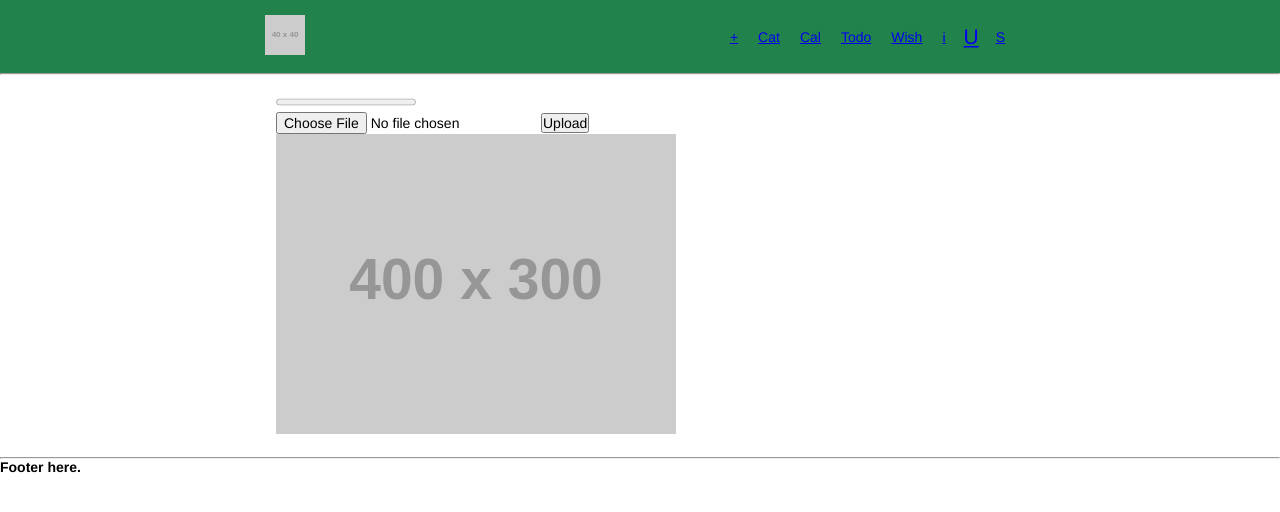
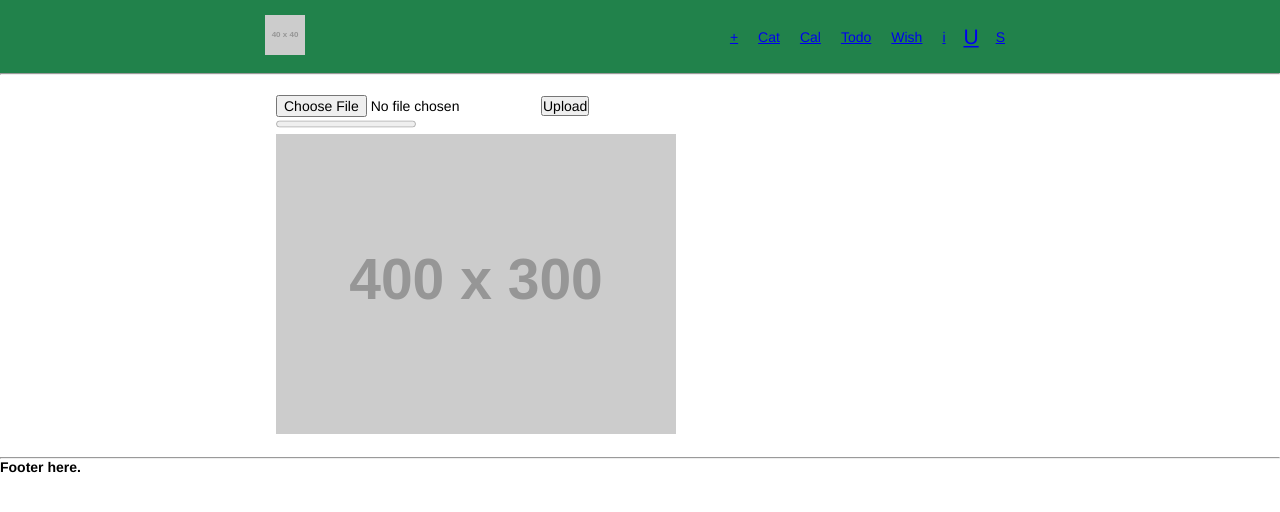
Before and after one commit to FAIRit/fe-plant-me-up, a React (Create React App) app: page /imageUpload in a window 1280 px wide. Shown: the top 512 px of the page. Built offline with nearby package versions, Linux system fonts and the light colour scheme.

Commit message:
WIP image upload

```diff
--- a/src/App.scss
+++ b/src/App.scss
@@ -25,15 +25,11 @@ background-color: $brand-color;
 }
 
 .c-site-header-logo {
-
   img {
-
   }
 }
 
 .c-site-nav {
-
-
   ul {
     display: flex;
     -webkit-box-pack: start;
@@ -45,22 +41,19 @@ list-style: none;
     li {
       padding: 5px 10px;
     }
-
   }
 }
 
 a {
   display: block;
-
 }
 
 .active {
   transform: scale(1.5);
-
 }
 
 .priority {
-    color: red
+  color: red;
 }
 
 .c-site-content {
@@ -76,3 +69,23 @@ a {
     margin: 5px;
   }
 }
+
+.c-image-upload--preview {
+  width: 100px;
+  height: auto;
+
+  img {
+    width: 100%;
+    height: auto;
+  }
+}
+
+.c-image-upload--display {
+  width: 400px;
+  height: auto;
+
+  img {
+    width: 100%;
+    height: auto;
+  }
+}
--- a/src/components/ImageUpload.js
+++ b/src/components/ImageUpload.js
@@ -9,15 +9,15 @@ export class ImageUpload extends Component {
       url: "",
       progress: 0
     };
-    // this.handleChange = this.handleChange.bind(this);
-    // this.handleUpload = this.handleUpload.bind(this);
   }
+
   handleAddImage = e => {
     if (e.target.files[0]) {
       const image = e.target.files[0];
       this.setState(() => ({ image }));
     }
   };
+
   handleUpload = () => {
     const { image } = this.state;
     const uploadTask = storage.ref(`images/${image.name}`).put(image);
@@ -35,32 +35,43 @@ export class ImageUpload extends Component {
         console.log(error);
       },
       () => {
-        // complete function ....
         storage
           .ref("images")
           .child(image.name)
           .getDownloadURL()
           .then(url => {
+            const plantsRef = firebase.database().ref("plants");
+            const plant = {
+              images: {
+                url: this.state.url
+              }
+            };
+            plantsRef.push(plant);
             console.log(url);
             this.setState({ url });
           });
       }
     );
   };
+
   render() {
     return (
       <div className="c-page">
-        <progress value={this.state.progress} max="100" />
-        <br />
+        <div className="c-page-image-upload">
+          <div className="c-mage-upload--form">
             <input type="file" onChange={this.handleAddImage} />
             <button onClick={this.handleUpload}>Upload</button>
             <br />
+            <progress value={this.state.progress} max="100" />
+            <br />
+          </div>
+          <div className="c-image-upload--display">
             <img
               src={this.state.url || "http://via.placeholder.com/400x300"}
               alt="Uploaded images"
-          height="300"
-          width="400"
             />
+          </div>
+        </div>
       </div>
     );
   }
```
Lines whose indentation alone changed are shown as unchanged.
